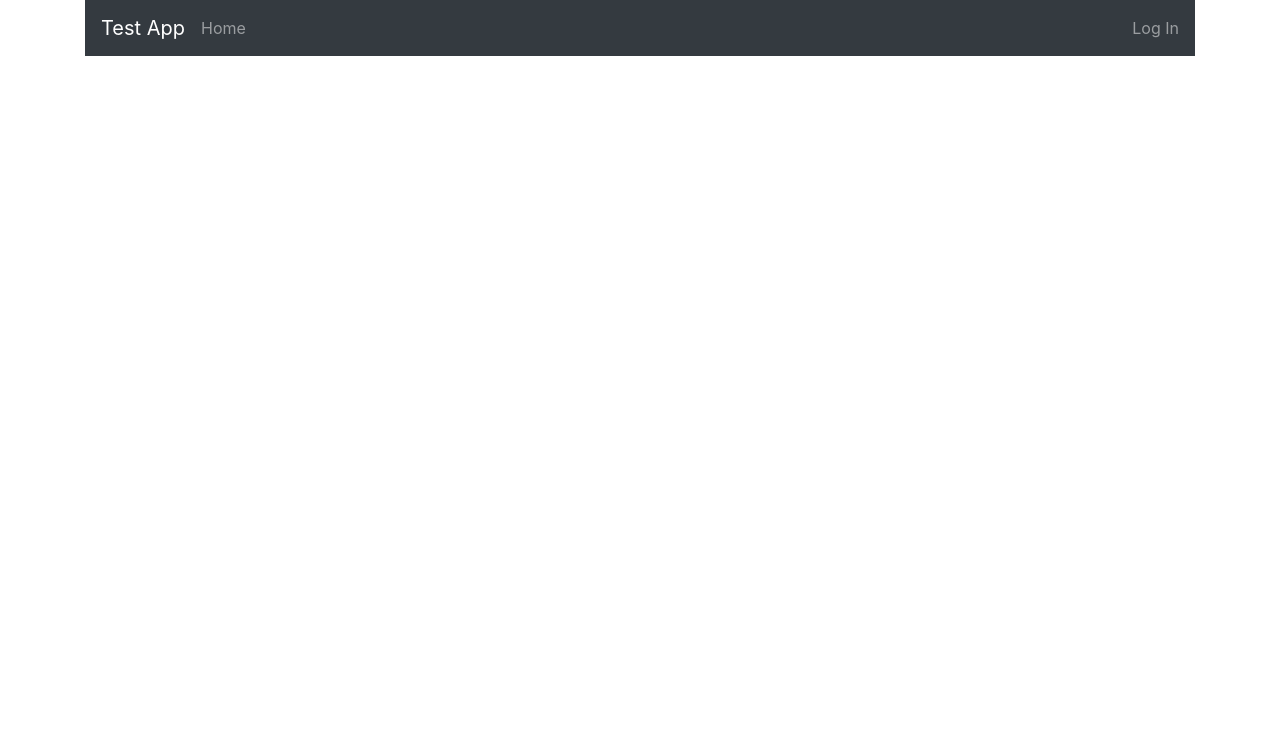
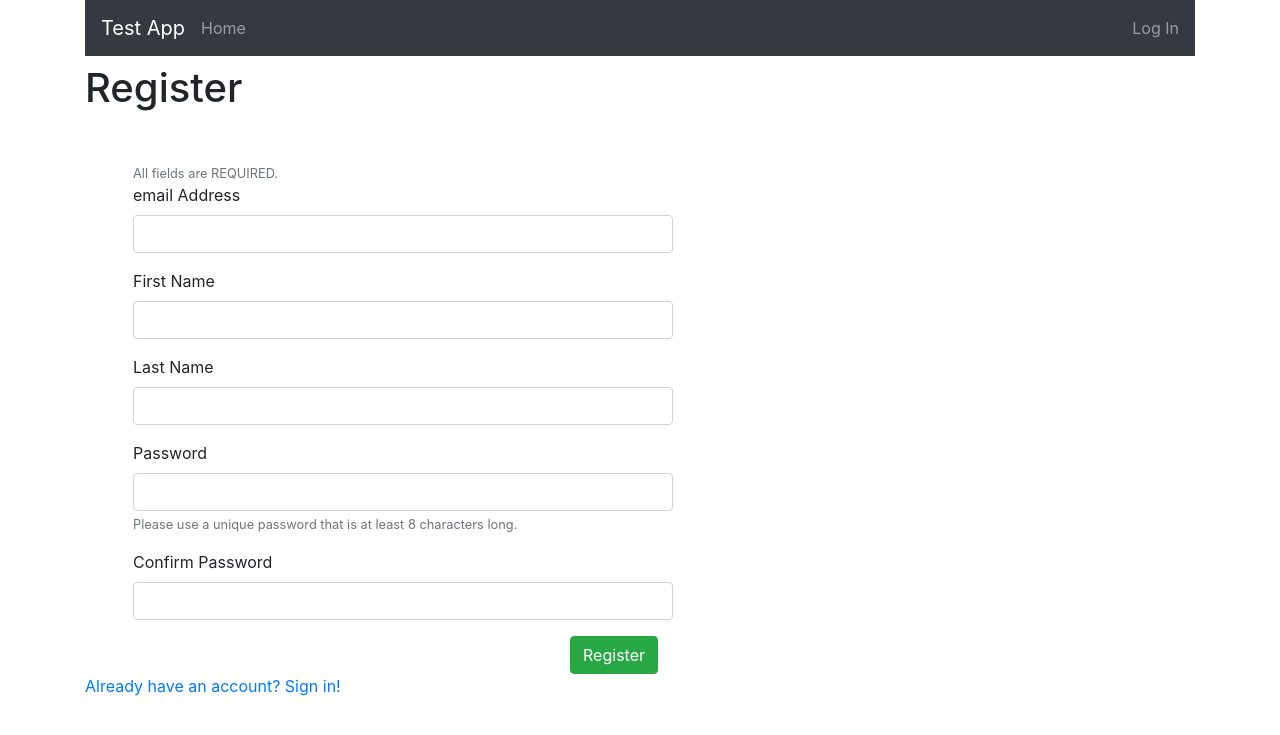
Before and after one commit to ewink1977/User_Dashboard_Assignment, a Django app: page /register in a window 1280 px wide. Shown: the top 735 px of the page. Run offline with Django 3.2, Linux system fonts and the light colour scheme; some libraries are stand-ins or nearby versions.

Commit message:
Registration Page Added.

```diff
--- a/DashboardApp/templates/html/home.html
+++ b/DashboardApp/templates/html/home.html
@@ -3,9 +3,9 @@
 <nav class="navbar navbar-dark bg-dark">
     <a class="navbar-brand" href="#">Test App</a>
     <div class="navbar-nav mr-auto">
-        <a class="nav-link" href="#">Home</a>
+        <a class="nav-link" href="{% url 'home' %}">Home</a>
     </div>
-    <a href="#" class="navbar-text">Log In</a>
+    <a href="{% url 'login' %}" class="navbar-text">Log In</a>
 </nav>
 {% include 'html/messages.html' %}
 <div class="jumbotron">
@@ -14,7 +14,7 @@
     <hr class="my-4">
     <p>Some details below, or click the log in button to log in or create an account!</p>
     <p class="lead">
-        <a class="btn btn-primary btn-lg" href="#" role="button">Log In</a>
+        <a class="btn btn-primary btn-lg" href="{% url 'login' %}" role="button">Log In</a>
     </p>
 </div>
 <div class="row">
--- a/DashboardApp/templates/html/register.html
+++ b/DashboardApp/templates/html/register.html
@@ -3,10 +3,44 @@
 <nav class="navbar navbar-dark bg-dark">
     <a class="navbar-brand" href="#">Test App</a>
     <div class="navbar-nav mr-auto">
-        <a class="nav-link" href="#">Home</a>
+        <a class="nav-link" href="{% url 'home' %}">Home</a>
     </div>
-    <a href="#" class="navbar-text">Log In</a>
+    <a href="{% url 'login' %}" class="navbar-text">Log In</a>
 </nav>
 {% include 'html/messages.html' %}
+<h1 class="mt-2 mb-5">Register</h1>
+<div class="row">
+    <div class="col-6 ml-5">
+        <small class="form-text text-muted">All fields are REQUIRED.</small>
+        <form action="" method="POST">
+            {% csrf_token %}
+            <div class="form-group">
+                <label for="register-email">email Address</label>
+                <input type="email" name="register-email" id="register-email" class="form-control">
+            </div>
+            <div class="form-group">
+                <label for="register-first-name">First Name</label>
+                <input type="text" name="register-first-name" id="register-first-name" class="form-control">
+            </div>
+            <div class="form-group">
+                <label for="register-last-name">Last Name</label>
+                <input type="text" name="register-last-name" id="register-last-name" class="form-control">
+            </div>
+            <div class="form-group">
+                <label for="register-password">Password</label>
+                <input type="password" name="register-password" id="register-password" aria-describedby="password-help" class="form-control">
+                <small id="password-help" class="form-text text-muted">Please use a unique password that is at least 8 characters long.</small>
+            </div>
+            <div class="form-group">
+                <label for="register-confirm-pw">Confirm Password</label>
+                <input type="password" name="register-confirm-pw" id="register-confirm-pw" class="form-control">
+            </div>
+            <div class="col text-right">
+                <button type="submit" class="btn btn-success">Register</button>
+            </div>
+        </form>
+    </div>
+</div>
+<a href="{% url 'login' %}">Already have an account? Sign in!</a>
 
 {% endblock content %}
```
Also changed, not shown: DashboardApp/templates/html/sign_in.html (+4 -3 lines).
